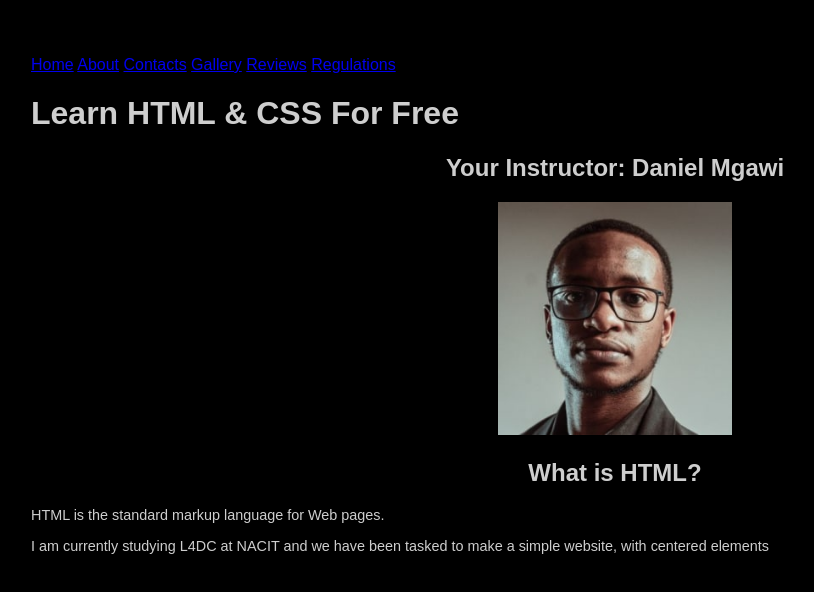
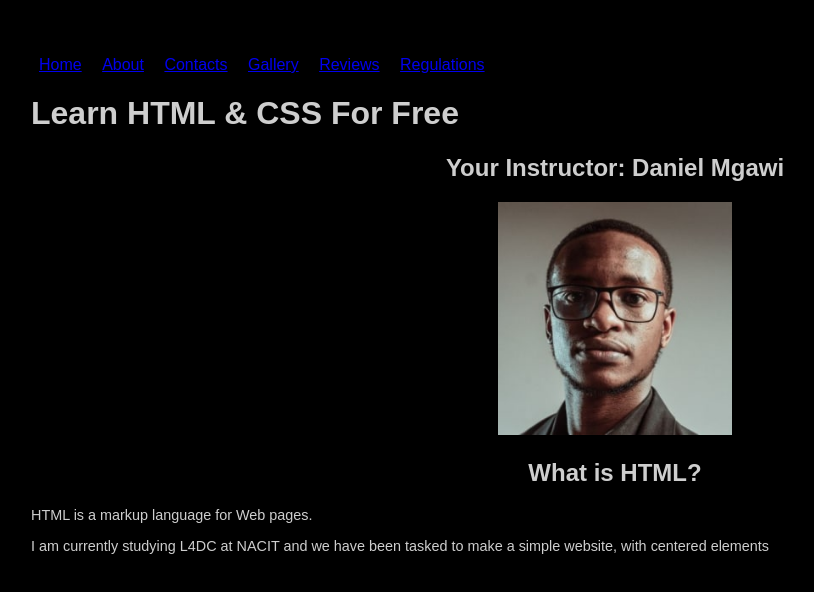
Before and after one commit to dnlmgwi/DDW, a plain HTML site: page index.html in a window 1280 px wide. Shown: the whole page, without its empty margins (25-839 px from the left). Drawn offline with Linux system fonts and the light colour scheme.

Commit message:
0.0.3
- CSS Styling

```diff
--- a/index.html
+++ b/index.html
@@ -23,7 +23,7 @@
         <img src="media/images/Daniel_Mgawi_DP.jpeg" alt="Profile Picture" width="20%" height="20%">
         <h2>What is HTML?</h2>
 
-        <p>HTML is the standard markup language for Web pages.
+        <p>HTML is a markup language for Web pages.
         </p>
         <p>I am currently studying L4DC at NACIT and we have been tasked to make a simple website, with centered
             elements</p>
--- a/style.css
+++ b/style.css
@@ -9,6 +9,10 @@ body {
   background-color: black;
   font-family: sans-serif;
   padding: 3rem;
+}
+
+a {
+  padding: 0.5rem;
 }
 
 h1 {
```
Also changed, not shown: 1 other file.
